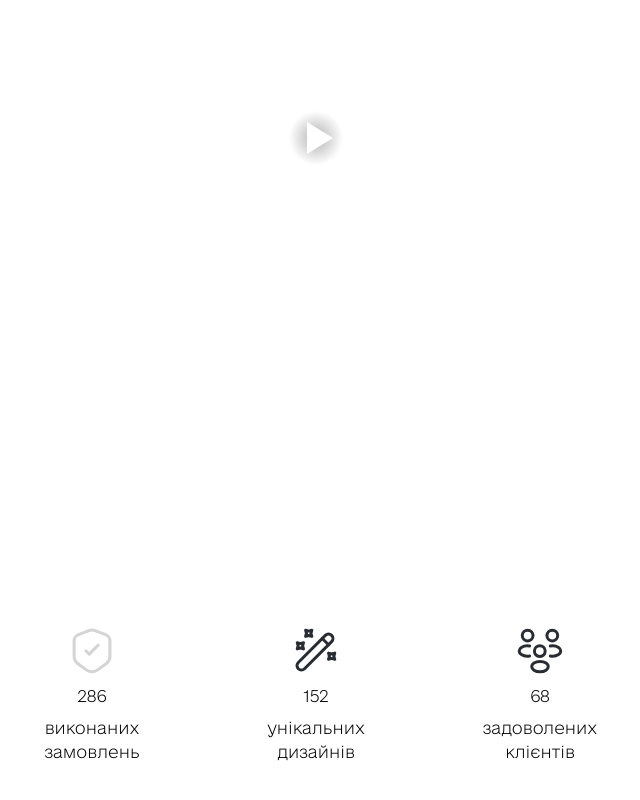
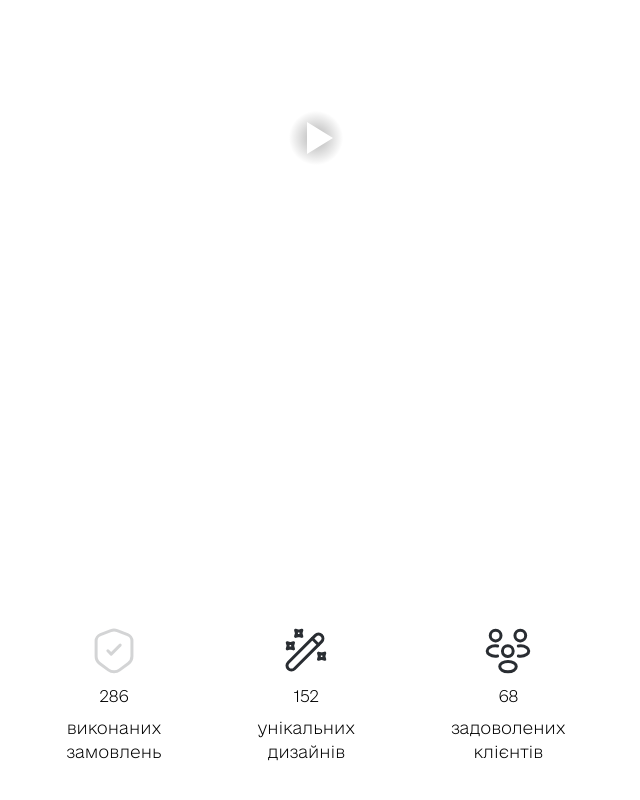
Before and after one commit to s0nyseventeen/sheikhs2, a React (Vite) app: page / in a window 1280 px wide. Shown: the part 904-1704 px from the top of the page, without its empty margins (324-964 px from the left). Built offline with nearby package versions, Linux system fonts and the light colour scheme; no server answers; the HTML template or start-up script is replaced by a standard one.

Commit message:
[components] Enhance text rendering in `Statistics` component for better styling consistency

```diff
--- a/src/components/Statistics.tsx
+++ b/src/components/Statistics.tsx
@@ -19,7 +19,7 @@ export default function Statistics() {
 
   return (
     <section className="container mx-auto mb-28">
-      <div className="flex justify-center items-center content-around gap-36">
+      <div className="flex justify-center items-center gap-24">
         {stats.map((stat, idx) => (
           <StatisticsItem key={idx} {...stat} />
         ))}
@@ -30,10 +30,16 @@ export default function Statistics() {
 
 function StatisticsItem({ icon, number, text }: StatisticsItemProps) {
   return (
-    <div className="flex flex-col gap-2 items-center max-w-20 text-center">
+    <div className="flex flex-col items-center text-center gap-2">
       <div>{icon}</div>
       <p>{number}</p>
-      <p>{text}</p>
+      <p>
+        {text.split(" ").map((line, index) => (
+          <span key={index} className="block">
+            {line}
+          </span>
+        ))}
+      </p>
     </div>
   );
 }
```
